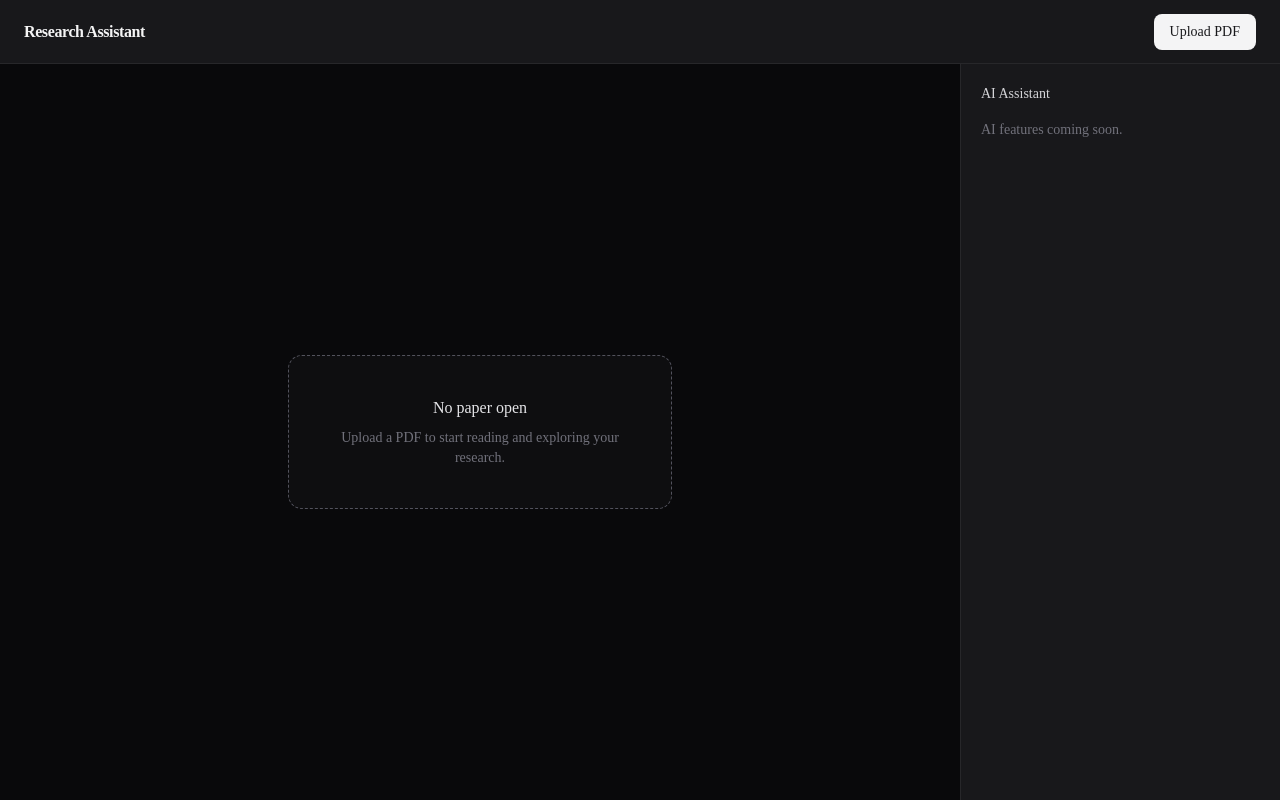
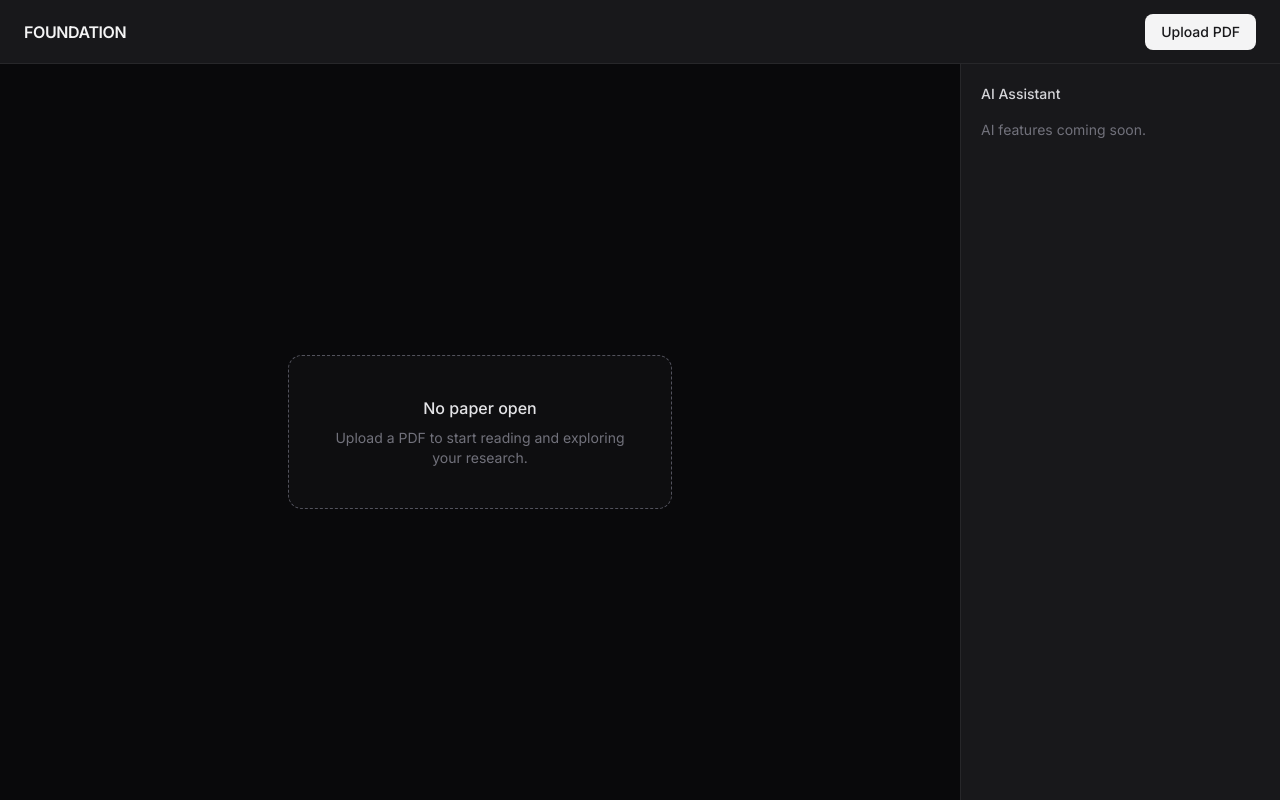
Before and after one commit to abdallahk02/research-assistant, a Next.js app in the folder frontend/: page / in a window 1280 px wide. Built offline with nearby package versions, Linux system fonts and the light colour scheme.

Commit message:
Frontend final polish

```diff
--- a/frontend/src/app/globals.css
+++ b/frontend/src/app/globals.css
@@ -128,3 +128,23 @@
     @apply font-sans;
   }
 }
+
+/* Chrome, Edge, Safari */
+::-webkit-scrollbar {
+  width: 10px;
+  height: 10px;
+}
+
+::-webkit-scrollbar-track {
+  background: #09090b; /* zinc-950 */
+}
+
+::-webkit-scrollbar-thumb {
+  background: #52525b; /* zinc-600 */
+  border-radius: 9999px;
+  border: 2px solid #09090b;
+}
+
+::-webkit-scrollbar-thumb:hover {
+  background: #71717a; /* zinc-500 */
+}
--- a/frontend/src/app/layout.tsx
+++ b/frontend/src/app/layout.tsx
@@ -1,6 +1,11 @@
 import type { Metadata } from "next";
 import { Geist, Geist_Mono } from "next/font/google";
 import "./globals.css";
+import { Inter } from "next/font/google";
+
+const inter = Inter({
+  subsets: ["latin"],
+});
 
 const geistSans = Geist({
   variable: "--font-geist-sans",
@@ -27,7 +32,7 @@ export default function RootLayout({
       lang="en"
       className={`${geistSans.variable} ${geistMono.variable} h-full antialiased`}
     >
-      <body className="h-screen">{children}</body>
+      <body className={inter.className}>{children}</body>
     </html>
   );
 }
--- a/frontend/src/features/pdf/components/PdfWorkspace.tsx
+++ b/frontend/src/features/pdf/components/PdfWorkspace.tsx
@@ -28,7 +28,7 @@ export default function PdfWorkspace({
       <header className="flex h-16 shrink-0 items-center justify-between border-b border-zinc-800 bg-zinc-900 px-4 sm:px-6">
         <div className="min-w-0">
           <h1 className="font-semibold tracking-tight">
-            Research Assistant
+            FOUNDATION
           </h1>
 
           {fileName && (
```
